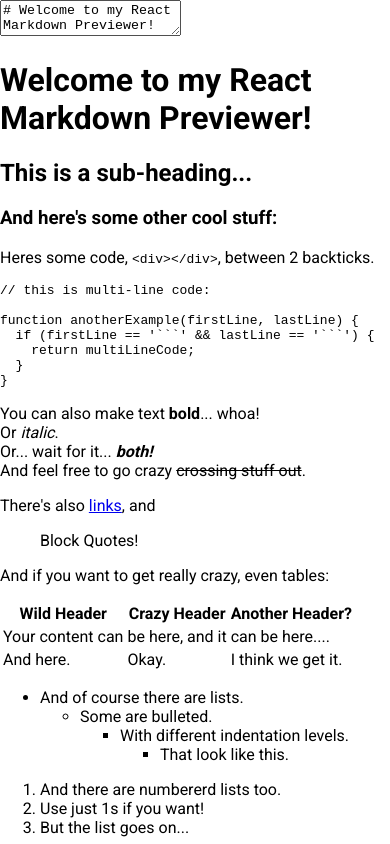
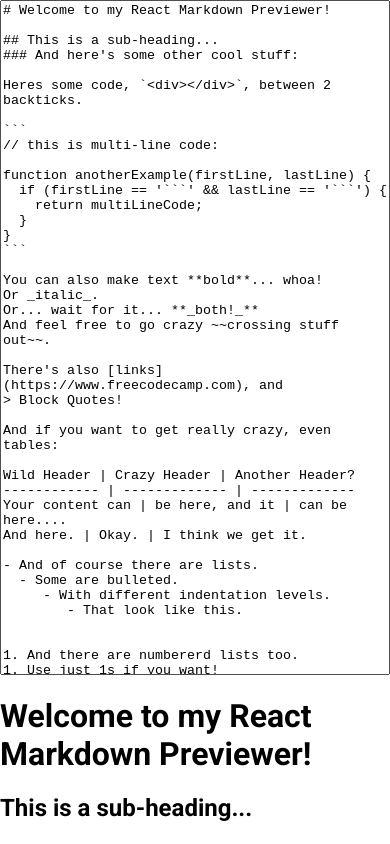
Before and after one commit to tretyakvl/react-md-viewer, a React (Create React App) app: page / in a window 390 px wide. Shown: the top 844 px of the page. Built offline with nearby package versions, Linux system fonts and the light colour scheme.

Commit message:
Adds mobile layout

```diff
--- a/src/App.css
+++ b/src/App.css
@@ -1,4 +1,46 @@
 .App {
   display: flex;
   flex-direction: column;
+
+  height: 100vh;
+
+  overflow: auto;
 }
+
+.App__editor {
+  flex: 0 0 80%;
+
+  transition: flex-basis cubic-bezier(0.77, 0, 0.175, 1) 600ms;
+}
+
+
+.App__editor textarea {
+  width: 100%;
+  height: 100%;
+
+  resize: none;
+}
+
+.App__preview {
+  flex: 0 0 20%;
+
+  overflow: hidden;
+
+  transition: flex-basis cubic-bezier(0.77, 0, 0.175, 1) 600ms;
+}
+
+.App--detailed .App__editor {
+  flex-basis:  20%;
+
+  overflow: hidden;
+}
+
+.App--detailed .App__editor textarea {
+  overflow: hidden;
+}
+
+.App--detailed .App__preview {
+  flex-basis: 80%;
+
+  overflow: auto;
+}
--- a/src/App.js
+++ b/src/App.js
@@ -17,7 +17,9 @@ class App extends Component {
     this.state = {
       source: placeholder
     }
+    this.App = React.createRef()
     this.changeHandler = this.changeHandler.bind(this)
+    this.previewToggle = this.previewToggle.bind(this)
   }
 
   changeHandler (event) {
@@ -26,13 +28,27 @@ class App extends Component {
     })
   }
 
+  previewToggle (event) {
+    const PREVIEW_CLASS = 'App--detailed'
+
+    if (event.currentTarget.matches('.App__preview')) {
+      this.App.current.classList.add(PREVIEW_CLASS)
+    } else {
+      this.App.current.classList.remove(PREVIEW_CLASS)
+    }
+  }
+
   render () {
     return (
-      <div className='App'>
-        <div className='App__editor'>
+      <div className='App' ref={this.App}>
+        <div className='App__editor' onClick={this.previewToggle}>
           <textarea name='editor' id='editor' onChange={this.changeHandler} value={this.state.source} />
         </div>
-        <div className='preview' dangerouslySetInnerHTML={{ __html: Marked.parse(this.state.source) }} />
+        <div
+          className='App__preview'
+          onClick={this.previewToggle}
+          dangerouslySetInnerHTML={{ __html: Marked.parse(this.state.source) }}
+        />
       </div>
     )
   }
--- a/src/index.css
+++ b/src/index.css
@@ -2,5 +2,15 @@
 
 body {
   margin: 0;
+  padding: 0;
+
   font-family: 'Roboto', Arial, sans-serif;
+
+  box-sizing: border-box;
 }
+
+*,
+::before,
+::after {
+  box-sizing: inherit;
+}
```
